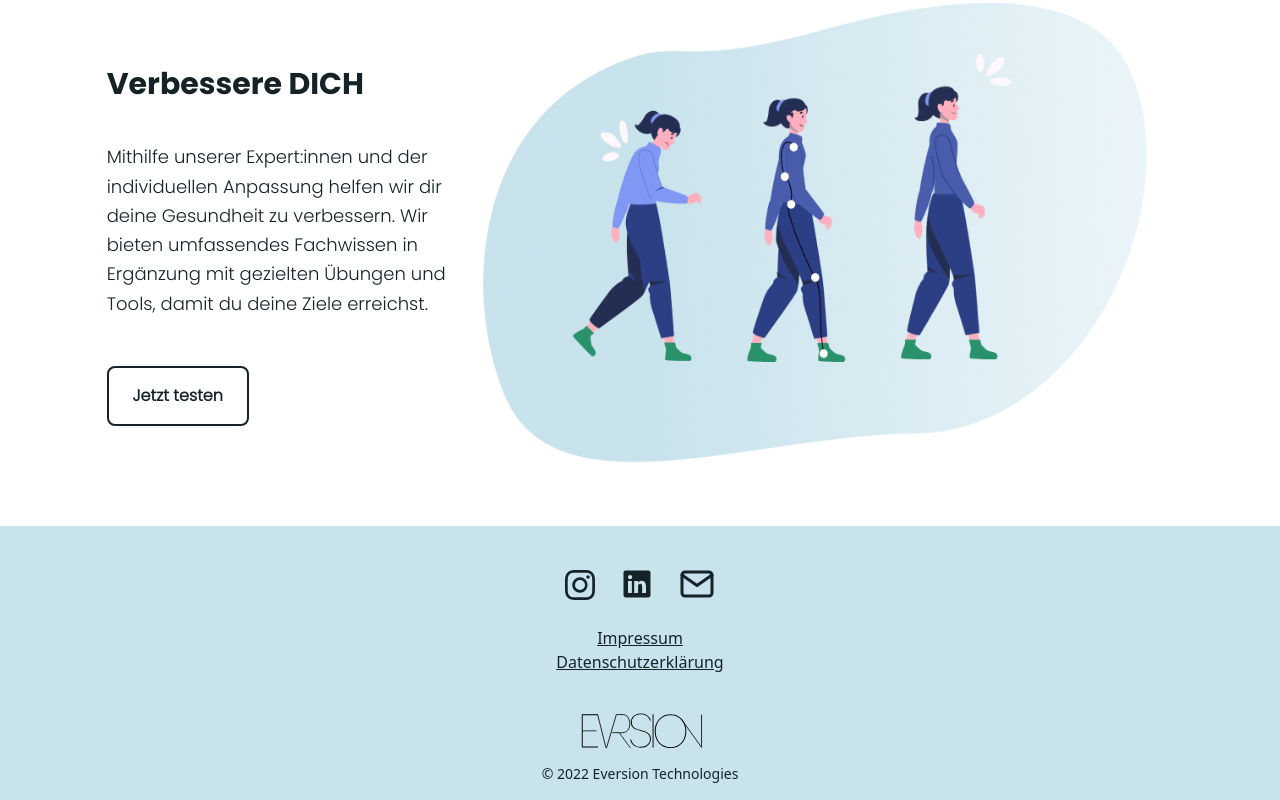
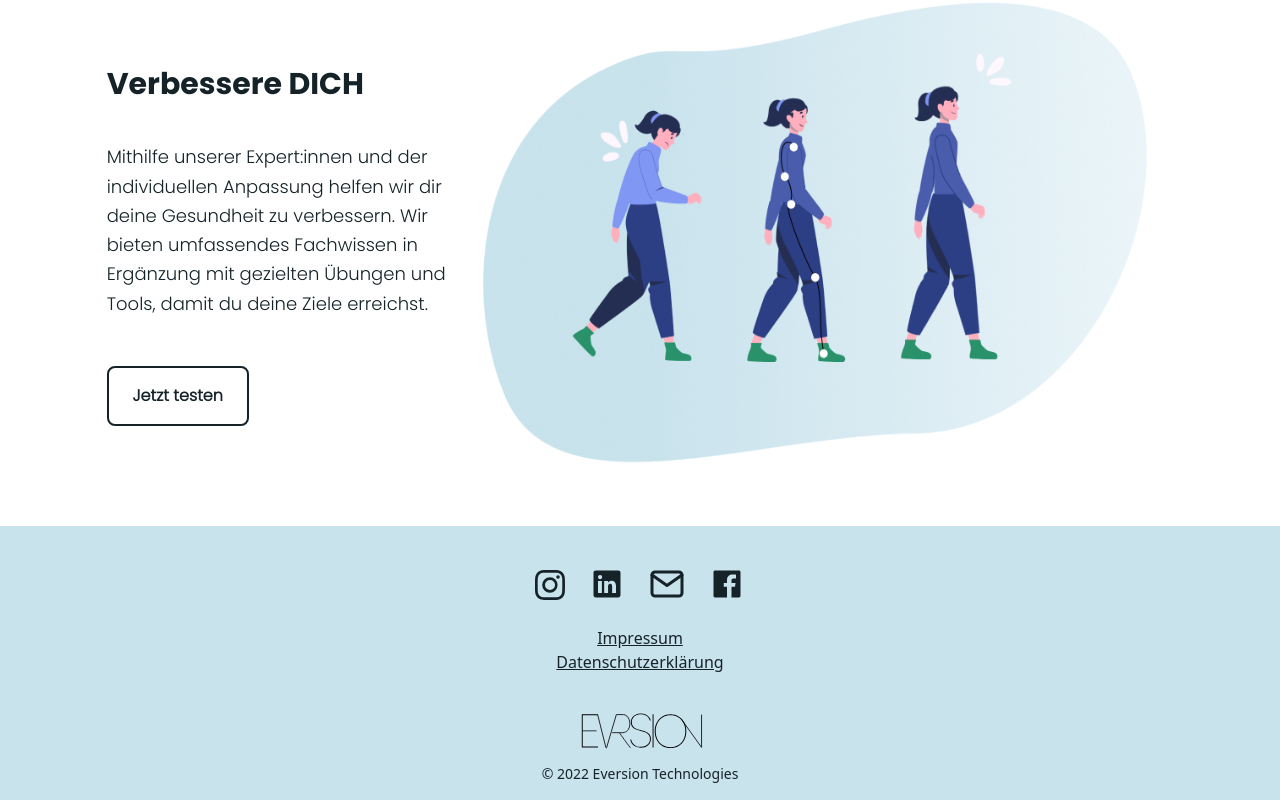
Before and after one commit to DazeSace/eversion-technologie-landingpage, a Next.js app: page / in a window 1280 px wide. Shown: the part 3796-4596 px from the top of the page. Built offline with nearby package versions, Linux system fonts and the light colour scheme.

Commit message:
facebook

```diff
--- a/components/Footer.js
+++ b/components/Footer.js
@@ -1,7 +1,7 @@
 import Image from "next/image";
 import Link from 'next/link'
 import {BsInstagram} from "react-icons/bs";
-import {IoLogoLinkedin} from "react-icons/io";
+import {IoLogoLinkedin, IoLogoFacebook} from "react-icons/io";
 import {FiMail} from "react-icons/fi";
 
 const Footer = () => {
@@ -24,6 +24,11 @@ const Footer = () => {
                             <FiMail/>
                         </Link>
                     </div>
+                    <div className={'cursor-pointer hover'}>
+                        <Link href={'https://www.facebook.com/Eversion-Technologies-102467332406727'}>
+                            <IoLogoFacebook/>
+                        </Link>
+                    </div>
                 </div>
                 <div className={'mx-auto text-center mb-8'}>
                     <Link href={'/impressum'}>
```
